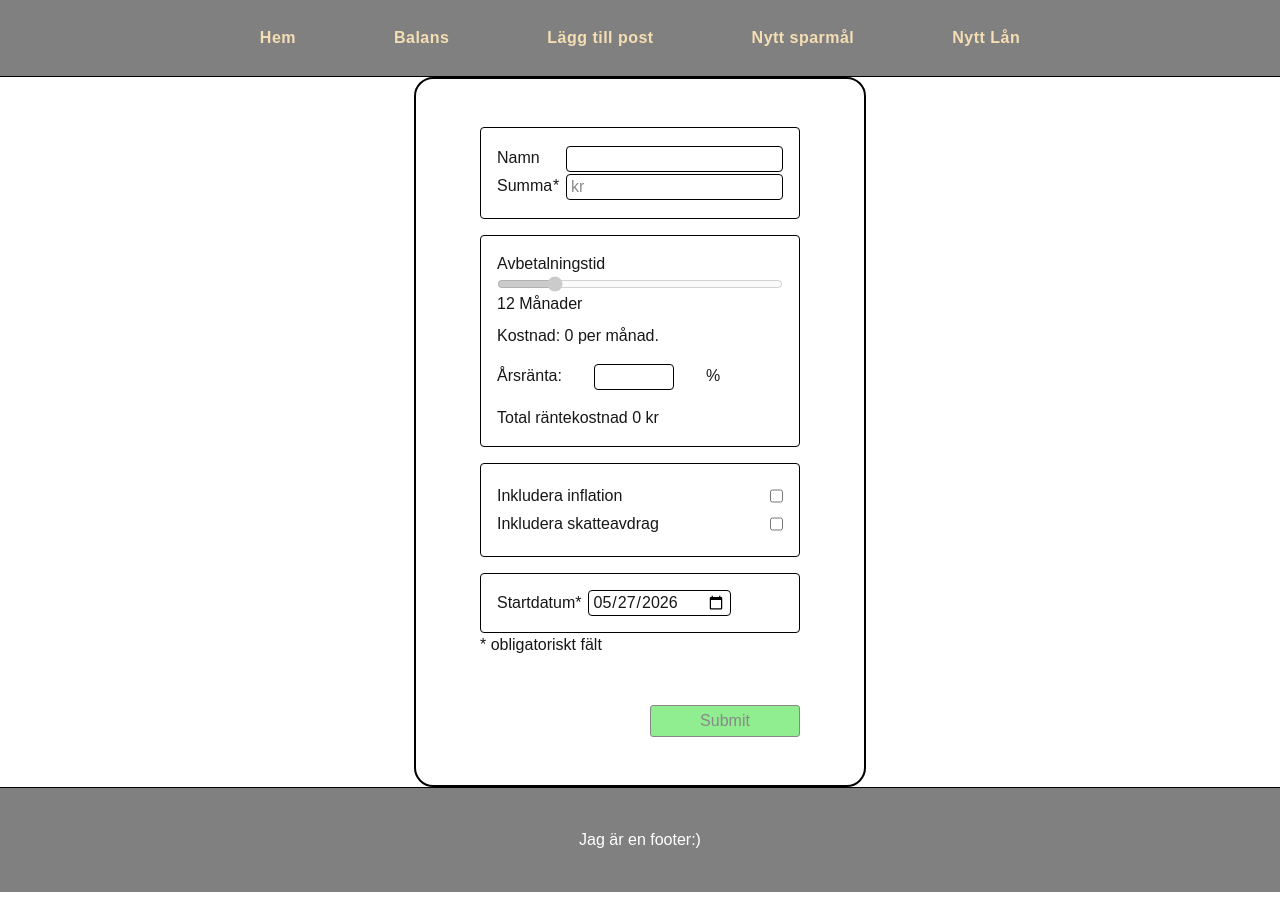
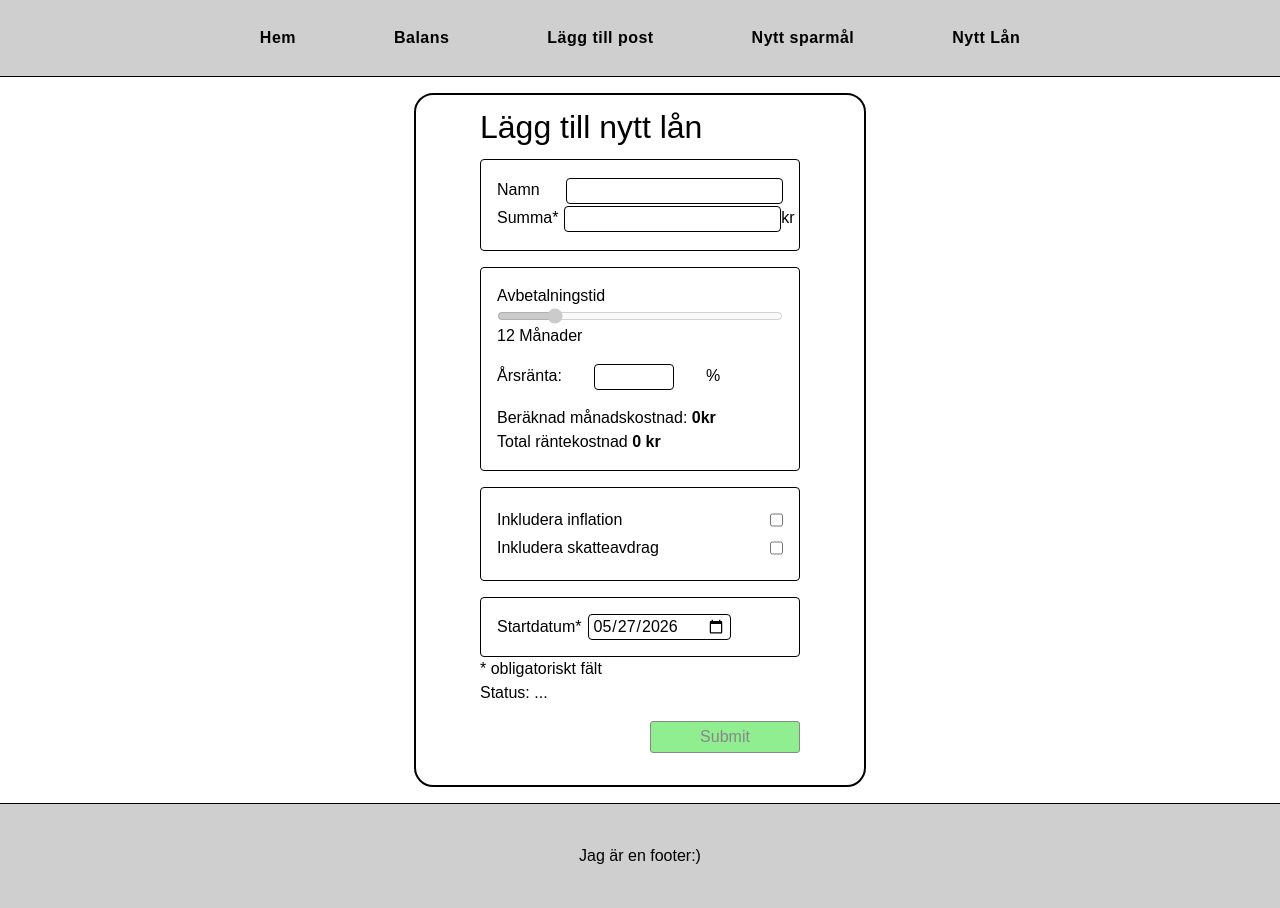
Before and after one commit to Orenji01/React_projekt, a Next.js app in the folder labb3reactnext/: page /addLoan in a window 1280 px wide. Built offline with nearby package versions, Linux system fonts and the light colour scheme.

Commit message:
final? commit

```diff
--- a/labb3reactnext/app/addLoan/page.module.css
+++ b/labb3reactnext/app/addLoan/page.module.css
@@ -1,8 +1,13 @@
 .pageContainer {
 	border: 0.13rem solid black;
-	margin: auto;
-	padding: 3rem 4rem;
+	margin: 1rem auto;
+	padding: 0 4rem 2rem 4rem;
 	border-radius: 1.2rem;
+}
+
+#header {
+	font-size: 2rem;
+	margin: 0.5rem 0;
 }
 
 .baseInfo {
@@ -94,7 +99,7 @@
 	border: 1px solid black;
 	border-radius: 4px;
 	height: 2rem;
-	margin: 3rem 0 0 auto;
+	margin: 1rem 0 0 auto;
 	width: 150px;
 }
 .submitButton:disabled {
@@ -115,3 +120,7 @@
 	white-space: nowrap;
 	border: 0;
 }
+
+/* .statusMessage {
+	align-self: flex-end;
+} */
--- a/labb3reactnext/app/addLoan/page.tsx
+++ b/labb3reactnext/app/addLoan/page.tsx
@@ -29,7 +29,7 @@ export default function AddLoanPage() {
 		setInflation(false);
 		setDeductions(false);
 		setTargetDate("");
-		setStartDate("");
+		setStartDate(new Date().toISOString().split("T")[0]);
 	}
 
 	// Mixade med dessa konstanter för att försöka få till något som justerade en avvikelse jag verkar ha i beräkingen av totala räntan... Skrotar dock den iden för stunden.
@@ -40,6 +40,7 @@ export default function AddLoanPage() {
 	// const firstMonthPayment =
 	// 	amount !== null ? amount / months + firstMonthInterest : 0;
 
+	// Nedan ser du ett knapphändigt försök att generera ett lite random nummer. Inser att milli kan bli samma mellan olika submits men oddsen är åtminstone låga
 	function makeName(name: string) {
 		let newName;
 		if (name === "") {
@@ -106,7 +107,8 @@ export default function AddLoanPage() {
 		calcAccInterest();
 	}, [amount, months, interest]);
 
-	async function saveData() {
+	async function saveData(e: React.SubmitEvent<HTMLFormElement>) {
+		e.preventDefault();
 		const loanData: loanItem = {
 			id: Date.now(),
 			name: makeName(name),
@@ -149,6 +151,7 @@ export default function AddLoanPage() {
 
 	return (
 		<div className={styles.pageContainer}>
+			<h1 id={styles.header}>Lägg till nytt lån</h1>
 			<form onSubmit={saveData} className={styles.inputForm}>
 				<div className={styles.baseInfo}>
 					<label className={styles.label}>
@@ -156,10 +159,14 @@ export default function AddLoanPage() {
 						<input
 							className={styles.input}
 							value={name}
+							aria-describedby="nameHelp"
 							onChange={(e) => {
 								setName(e.target.value);
 							}}
 						/>
+						<span id="nameHelp" className={styles.screenReaderOnly}>
+							Namn på lånet
+						</span>
 					</label>
 
 					<label className={styles.label}>
@@ -168,7 +175,6 @@ export default function AddLoanPage() {
 							className={styles.input}
 							value={amount === 0 || amount === null ? "" : amount}
 							aria-describedby="amountHelp"
-							placeholder={currency}
 							required
 							onChange={(e) => {
 								const value = e.target.value;
@@ -176,9 +182,10 @@ export default function AddLoanPage() {
 									setAmount(Number(value));
 								}
 							}}
-						/>{" "}
+						/>
+						<div aria-hidden>{currency}</div>
 						<span id="amountHelp" className={styles.screenReaderOnly}>
-							Belopp i jämna kronor
+							Obligatoriskt, Belopp i jämna kronor
 						</span>
 					</label>
 				</div>
@@ -202,12 +209,15 @@ export default function AddLoanPage() {
 						/>
 						{months} Månader
 					</label>
-					Kostnad: {Math.floor(Number(perMonth))} per månad.{" "}
+
 					<label className={styles.interest}>
 						Årsränta:
 						<input
+							aria-describedby="interestHelp"
 							type="number"
 							step="0.01"
+							min={0}
+							max={500}
 							className={styles.interestInput}
 							value={interest ?? ""}
 							onChange={(e) => {
@@ -223,9 +233,24 @@ export default function AddLoanPage() {
 							}}
 						/>{" "}
 						%
+						<span id="interestHelp" className={styles.screenReaderOnly}>
+							Årlig ränta i procent
+						</span>
 					</label>
-					<div>
-						Total räntekostnad {interestCost} {currency}
+					<div aria-atomic="true" aria-live="polite">
+						Beräknad månadskostnad:<span aria-hidden> </span>
+						<strong>
+							{Math.floor(Number(perMonth))}
+							{currency}
+						</strong>
+					</div>
+					<div aria-atomic="true" aria-live="polite">
+						Total räntekostnad<span aria-hidden> </span>
+						<strong>
+							{interestCost}
+							<span aria-hidden> </span>
+							{currency}
+						</strong>
 					</div>
 				</div>
 				<div className={styles.checkboxes}>
@@ -269,12 +294,14 @@ export default function AddLoanPage() {
 					</label>
 				</div>
 				<p>* obligatoriskt fält</p>
+				<p
+					className={styles.statusMessage}
+				>{`Status: ${statusMessage ? statusMessage : "..."}`}</p>
 				<input
 					type="submit"
 					className={styles.submitButton}
 					disabled={!amount || !startDate}
 				/>
-				<p>{statusMessage}</p>
 			</form>
 		</div>
 	);
--- a/labb3reactnext/app/components/footer.module.css
+++ b/labb3reactnext/app/components/footer.module.css
@@ -1,8 +1,8 @@
 .footer {
-    margin-top: auto;
-    padding:40px;
-    text-align: center;
-    background: gray;
-    color: white;
-    border-top: 1px solid black;
+	margin-top: auto;
+	padding: 40px;
+	text-align: center;
+	background: rgb(207, 207, 207);
+	color: black;
+	border-top: 1px solid black;
 }
--- a/labb3reactnext/app/components/footer.tsx
+++ b/labb3reactnext/app/components/footer.tsx
@@ -1,11 +1,11 @@
-import styles from "./footer.module.css"
+import styles from "./footer.module.css";
 
 const Footer = () => {
-    return (
-        <footer className={styles.footer}>
-            <p>Jag är en footer:)</p>
-        </footer>
-    )
-}
+	return (
+		<footer role="contentinfo" className={styles.footer}>
+			<p>Jag är en footer:)</p>
+		</footer>
+	);
+};
 
-export default Footer
+export default Footer;
--- a/labb3reactnext/app/components/navbar.module.css
+++ b/labb3reactnext/app/components/navbar.module.css
@@ -2,8 +2,8 @@
 	width: 100%;
 	display: flex;
 	justify-content: center;
-    padding: 16px 24px ;
-    background: grey;
+	padding: 16px 24px;
+	background: rgb(207, 207, 207);
 	border-bottom: 1px solid black;
 }
 
@@ -30,7 +30,7 @@
 	font-weight: 600;
 	letter-spacing: 0.03rem;
 	border-radius: 6px;
-    color: wheat;
+	color: black;
 }
 
 .navbar a:hover {
--- a/labb3reactnext/app/components/navbar.tsx
+++ b/labb3reactnext/app/components/navbar.tsx
@@ -4,7 +4,7 @@ import styles from "./navbar.module.css";
 const Navbar = () => {
 	return (
 		<>
-			<nav className={styles.navbar}>
+			<nav role="navigation" className={styles.navbar}>
 				<ul>
 					<li>
 						<Link href="/">Hem</Link>
--- a/labb3reactnext/app/globals.css
+++ b/labb3reactnext/app/globals.css
@@ -15,12 +15,12 @@
 @media (prefers-color-scheme: dark) {
 	:root {
 		/* --background: #0a0a0a; */
-		--foreground: #ededed;
+		--foreground: black;
 	}
 }
 
 body {
 	background: var(--background);
-	color: var(--foreground);
+	color: black;
 	font-family: Arial, Helvetica, sans-serif;
 }
--- a/labb3reactnext/app/layout.tsx
+++ b/labb3reactnext/app/layout.tsx
@@ -15,7 +15,7 @@ const geistMono = Geist_Mono({
 });
 
 export const metadata: Metadata = {
-  title: "Create Next App",
+	title: "Labb3, ekonomi-app",
 	description: "Generated by create next app",
 };
 
@@ -26,13 +26,13 @@ export default function RootLayout({
 }>) {
 	return (
 		<html
-      lang="en"
+			lang="sv-SE"
 			className={`${geistSans.variable} ${geistMono.variable} h-full antialiased`}
 		>
-      <body className="min-h-full flex flex-col">
-        <Navbar/>
-        {children}
-        <Footer/>
+			<body>
+				<Navbar />
+				<main className="min-h-full flex flex-col">{children}</main>
+				<Footer />
 			</body>
 		</html>
 	);
```
Lines whose indentation alone changed are shown as unchanged.
